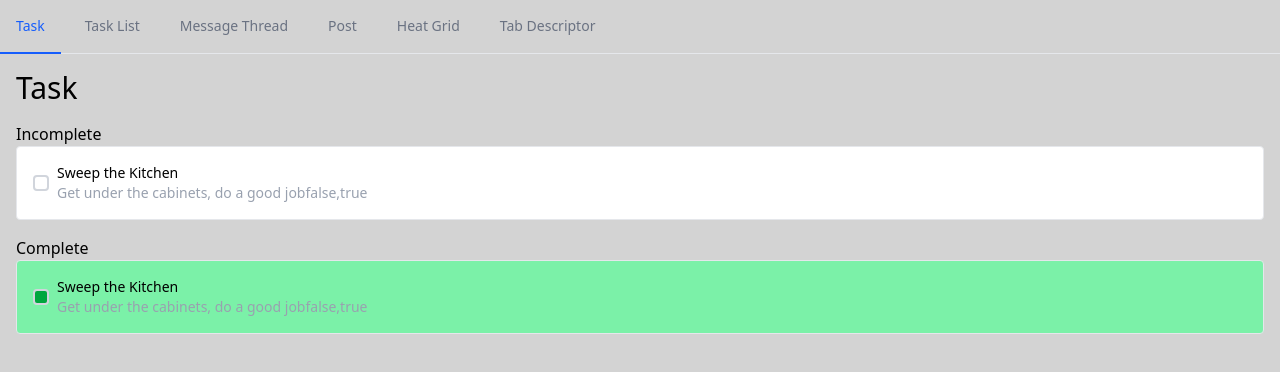
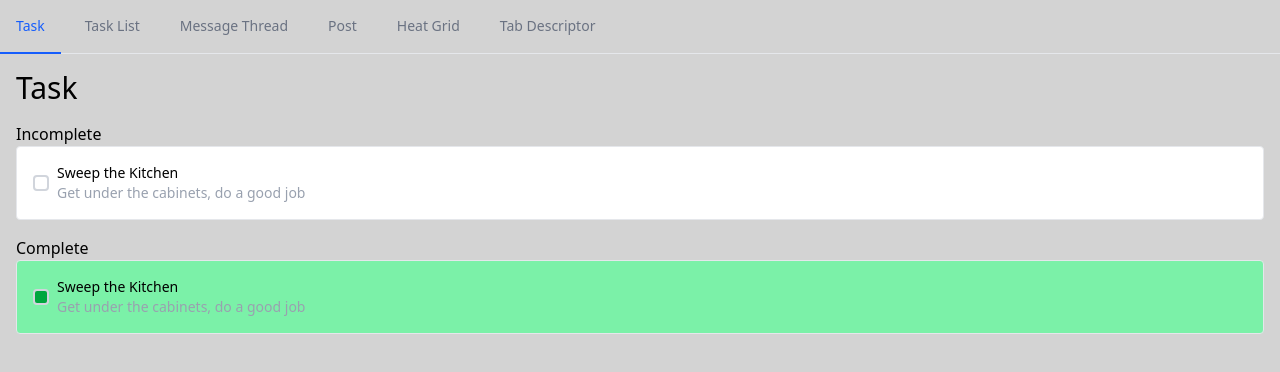
Before and after one commit to fractal-bootcamp/alangarber-styling, a React (Vite) app: page / in a window 1280 px wide. Shown: the top 372 px of the page. Built offline with nearby package versions, Linux system fonts and the light colour scheme.

Commit message:
removing stray logging

```diff
--- a/src/components/ListItem.tsx
+++ b/src/components/ListItem.tsx
@@ -51,10 +51,7 @@
             className="w-full py-4 ms-2 text-sm font-medium text-black"
           >
             {item}
-            <p className="text-sm font-light text-gray-400">
-              {explanation}
-              {completion.toString()}
-            </p>
+            <p className="text-sm font-light text-gray-400">{explanation}</p>
           </label>
         </div>
       </div>
```
